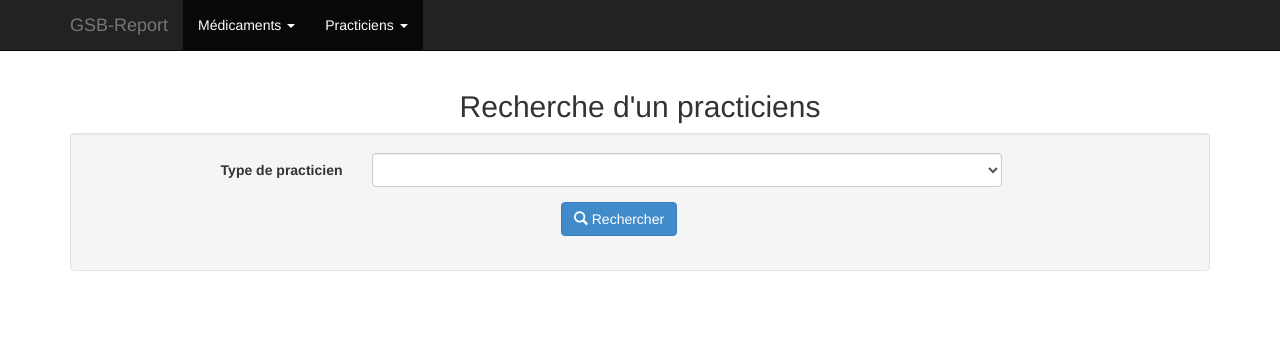
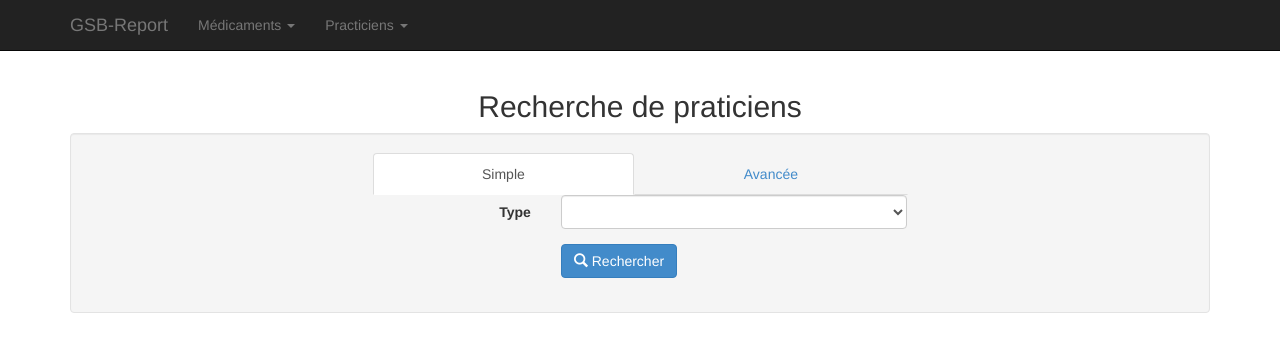
Before and after one commit to amaden/GSB-Report, a PHP site: template views/practitioners_search.html.twig in a window 1280 px wide. Shown: the top 352 px of the page. Run offline with PHP 8.4, Linux system fonts and the light colour scheme; the template is opened without the code that fills it, so the values that code supplies are empty; some libraries are stand-ins or nearby versions.

Commit message:
Mission 1

```diff
--- a/views/practitioners_search.html.twig
+++ b/views/practitioners_search.html.twig
@@ -1,15 +1,25 @@
 {% extends "layout.html.twig" %}
-{% set drugMenu = true %}
+{% set practitionerMenu = true %}
 
-{% block title %}Recherche d'un practiciens{% endblock %}
+{% block title %}Recherche de praticiens{% endblock %}
 
 {% block content %}
 <h2 class="text-center">{{ block('title') }}</h2>
 <div class="well">
+    <div class="row">
+        <div class="col-sm-8 col-sm-offset-2 col-md-6 col-md-offset-3">
+            <ul class="nav nav-tabs nav-justified">
+                <li class="active"><a href="#simple" data-toggle="tab">Simple</a></li>
+                <li><a href="#advanced" data-toggle="tab">Avancée</a></li>
+            </ul>
+        </div>
+    </div>
+    <div class="tab-content">
+        <div class="tab-pane fade in active" id="simple">
             <form class="form-horizontal" role="form" action="/practitioners/results/" method="post">
                 <div class="form-group">
-            <label class="col-sm-2 col-sm-offset-1 control-label">Type de practicien</label>
-            <div class="col-sm-7">
+                    <label class="col-sm-3 col-sm-offset-2 control-label">Type</label>
+                    <div class="col-sm-5 col-md-4">
                         <select class="form-control" name="type">
                             {% for type in types %}
                             <option value="{{ type.id }}">{{ type.name }}</option>
@@ -24,4 +34,27 @@
                 </div>
             </form>
         </div>
+        <div class="tab-pane fade" id="advanced">
+            <form class="form-horizontal" role="form" action="/practitioners/results/" method="post">
+                <div class="form-group">
+                    <label class="col-sm-3 col-sm-offset-2 control-label">Nom</label>
+                    <div class="col-sm-5 col-md-4">
+                        <input name="name" type="text" class="form-control" autofocus>
+                    </div>
+                </div>
+                <div class="form-group">
+                    <label class="col-sm-3 col-sm-offset-2 control-label">Ville</label>
+                    <div class="col-sm-5 col-md-4">
+                        <input name="city" type="text" class="form-control">
+                    </div>
+                </div>
+                <div class="form-group">
+                    <div class="col-sm-3 col-sm-offset-5">
+                        <button type="submit" class="btn btn-default btn-primary"><span class="glyphicon glyphicon-search"></span> Rechercher</button>
+                    </div>
+                </div>
+            </form>
+        </div>
+    </div>
+</div>
 {% endblock %}
```
Also changed, not shown: app/routes.php (+11 -2 lines), src/GSB/DAO/PractitionerDAO.php (+30 -8 lines), views/practitioner.html.twig (+10 -10 lines), 2 other files. Lines whose indentation alone changed are shown as unchanged.
